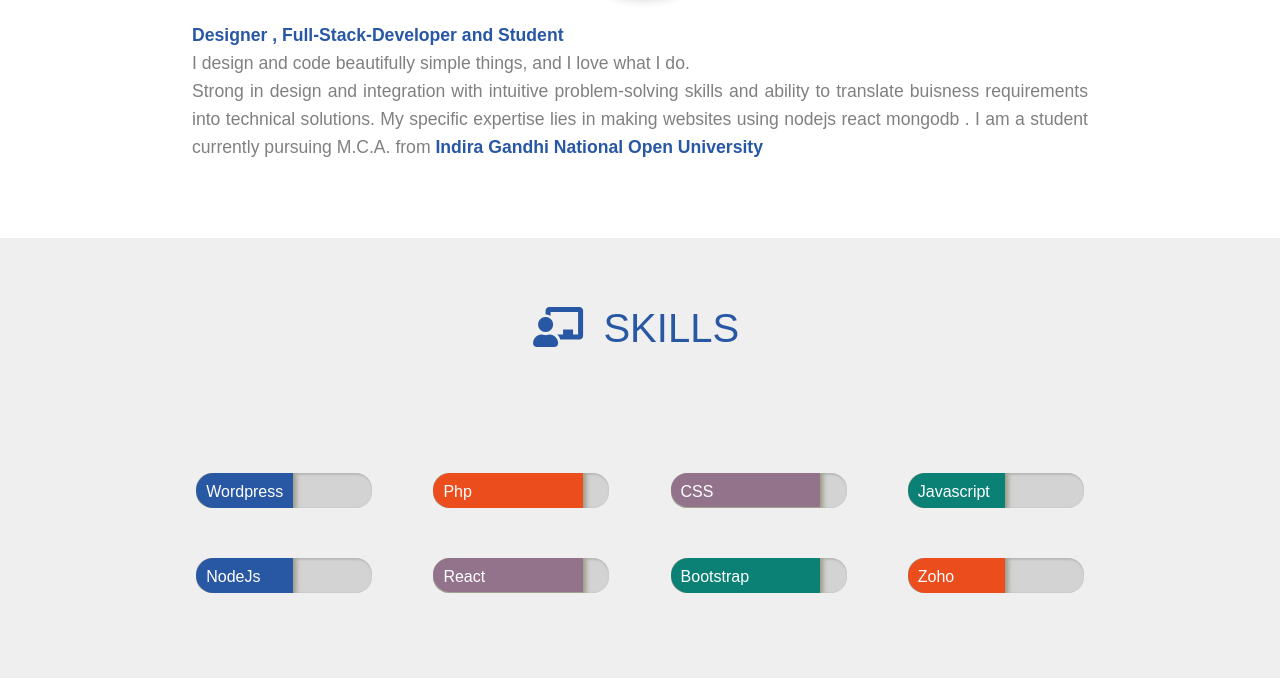
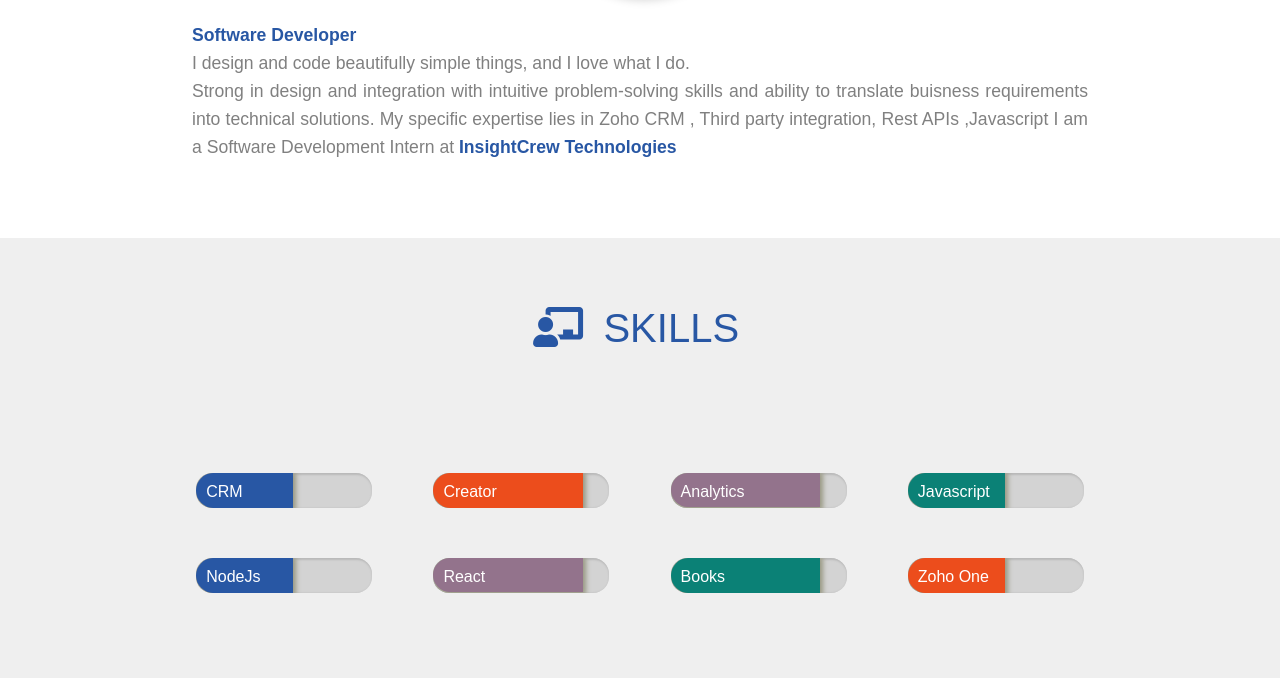
Before and after one commit to manav4447/portfolio-website, a plain HTML site: page index.html in a window 1280 px wide. Shown: the part 606-1300 px from the top of the page. Drawn offline with nearby package versions, Linux system fonts and the light colour scheme.

Commit message:
Update index.html

```diff
--- a/index.html
+++ b/index.html
@@ -100,11 +100,11 @@
             <div id="about-para">
 
                 <p>
-                   <Strong><span class="text-highlight">Designer , Full-Stack-Developer and Student</span></Strong> <br>
+                   <Strong><span class="text-highlight">Software Developer</span></Strong> <br>
                    I design and code beautifully simple things, and I love what I do. <br>
                    Strong in design and integration with intuitive problem-solving skills and ability to translate
-                   buisness requirements into technical solutions. My specific expertise lies in making websites using nodejs react mongodb .
-                    I am a student currently pursuing M.C.A. from   <span class="text-highlight">Indira Gandhi National Open University</span>
+                   buisness requirements into technical solutions. My specific expertise lies in Zoho CRM , Third party integration, Rest APIs ,Javascript
+                    I am a Software Development Intern at  <span class="text-highlight">InsightCrew Technologies</span>
                                                                                                      <!--.I am a enthusiastic learner with great problem solving skills.I am passionate about technology and loves to build projects on differnet technologies.Strong in design and integration with intuitive problem-solving skills and ability to translate buisness requirements into technical solutions. I am proficient in  <span class="text-highlight">MERN Java Oops Es6 Bootstrap </span>
                     I would love if you go through my projects (provided github links) that I made and give your valuable feedback. :) -->
 
@@ -129,21 +129,21 @@
                 <div class="skill-progress">
                     <div class="eighty-percent mb-blue" data-bar-width="55">
                         <div class="skill-name">
-                            <span> Wordpress  </span>
+                            <span> CRM  </span>
                         </div>
                     </div>
                 </div>
                 <div class="skill-progress">
                     <div class="fifty-percent mb-orange" data-bar-width="85">
                         <div class="skill-name">
-                            <span> Php</span>
+                            <span> Creator</span>
                         </div>
                     </div>
                 </div>
                 <div class="skill-progress">
                     <div class="sixty-percent mb-light-purple" data-bar-width="85">
                         <div class="skill-name">
-                            <span> CSS </span>
+                            <span> Analytics </span>
                         </div>
                     </div>
                 </div>
@@ -171,14 +171,14 @@
                 <div class="skill-progress">
                     <div class="eighty-percent mb-teal" data-bar-width="85">
                         <div class="skill-name">
-                            <span> Bootstrap </span>
+                            <span> Books </span>
                         </div>
                     </div>
                 </div>
                 <div class="skill-progress">
                     <div class="fifty-percent mb-orange" data-bar-width="55">
                         <div class="skill-name">
-                            <span> Zoho</span>
+                            <span> Zoho One</span>
                         </div>
                     </div>
                 </div>
@@ -379,12 +379,12 @@
 
                 </div>
             </a>
-             <a href="https://github.com/manav4447/calculator">
+             <a href="http://zolasuite.com/">
                 <div class="portfolio-image-container">
                     <img src="https://ninjasfiles.s3.amazonaws.com/asset_0000000000000025_1550237330_codezen_2.png">
                     <div class="portfolio-details">
                         <p>
-                            A simple Calculator App using JS
+                            Zoho Salesiq Chatbot
                         </p>
                     </div>
 
```
